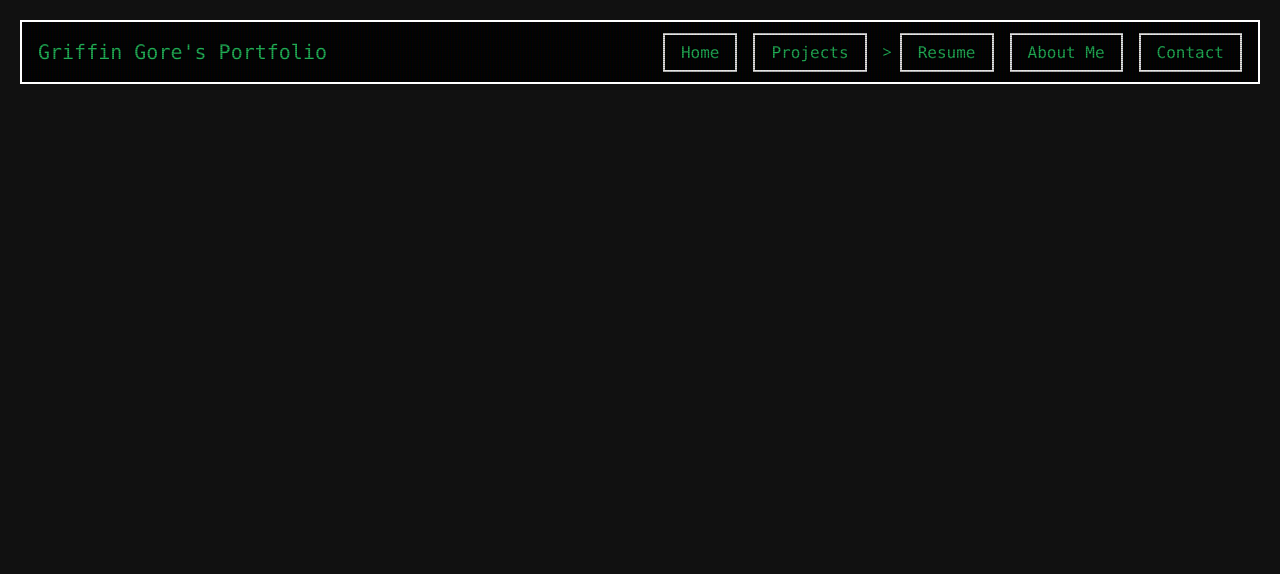
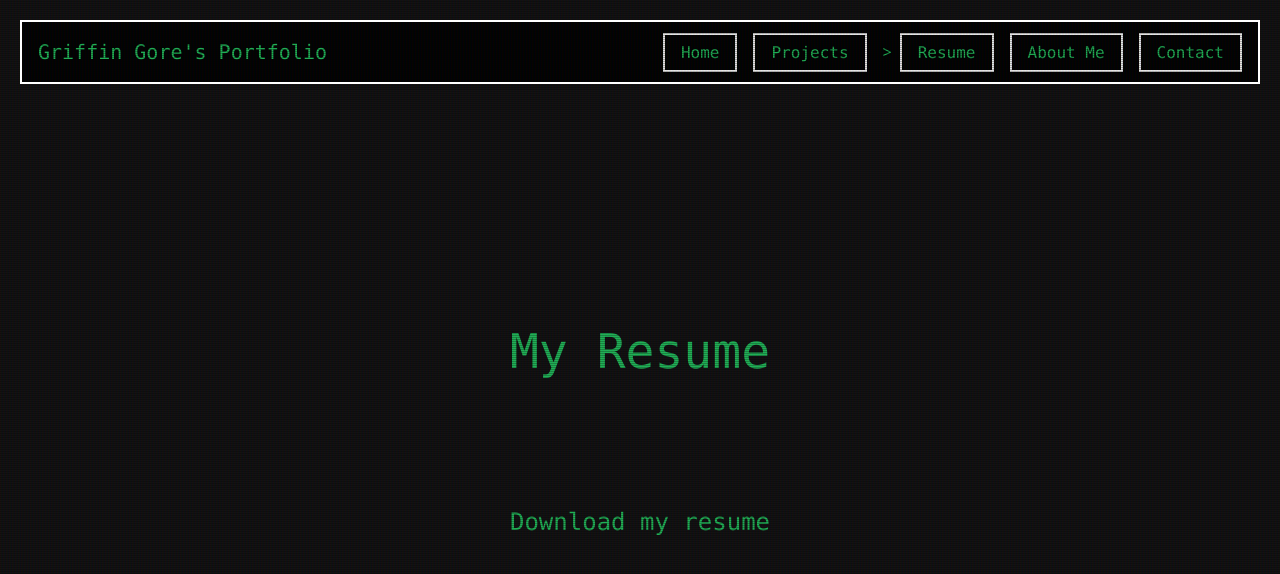
Before and after one commit to liq543/React-Portfolio, a React (Create React App) app: page /resume in a window 1280 px wide. Shown: the top 574 px of the page. Built offline with nearby package versions, Linux system fonts and the light colour scheme.

Commit message:
Resume added

```diff
--- a/public/index.html
+++ b/public/index.html
@@ -28,7 +28,7 @@
       work correctly both with client-side routing and a non-root public URL.
       Learn how to configure a non-root public URL by running `npm run build`.
     -->
-    <title>React App</title>
+    <title>Griffin Gore's Portfolio</title>
   </head>
   <body>
     <noscript>You need to enable JavaScript to run this app.</noscript>
--- a/src/App.js
+++ b/src/App.js
@@ -11,6 +11,7 @@ import ContactScreen from './ContactScreen';
 import LoadingTerminal from './LoadingTerminal';
 import ProjectsScreen from './ProjectScreen';
 import Home from './Home'; // Make sure to import the Home component you've created
+import ResumeScreen from './ResumeScreen';
 
 function MainContent() {
     const navigate = useNavigate();
@@ -35,6 +36,7 @@ function MainContent() {
                 <Route path="/contact" element={<ContactScreen />} />
                 <Route path="/projects" element={<ProjectsScreen />} />
                 <Route path="/home" element={<Home />} />
+                <Route path="/resume" element={<ResumeScreen />} />
                 {/* You can add more routes as needed */}
             </Routes>
         </div>
--- a/src/Header.jsx
+++ b/src/Header.jsx
@@ -29,7 +29,7 @@ const Header = () => {
                 <ul className="flex gap-4">
                     <li>{renderCursor("/home")}<Link to="/home" className="text-green-500 border-white border-2 px-4 py-2 hover:bg-green-500 hover:text-black font-mono">Home</Link></li>
                     <li>{renderCursor("/projects")}<Link to="/projects" className="text-green-500 border-white border-2 px-4 py-2 hover:bg-green-500 hover:text-black font-mono">Projects</Link></li>
-                    <li>{renderCursor("/resume")}<Link to="/resume" className="text-green-500 border-white border-2 px-4 py-2 hover:bg-green-500 hover:text-black font-mono">Resume</Link></li>
+                    <li>{renderCursor("/resume")}<a href="/Griffin_Gore_Resume.pdf" target="_blank" rel="noopener noreferrer" className="text-green-500 border-white border-2 px-4 py-2 hover:bg-green-500 hover:text-black font-mono">Resume</a></li>
                     <li>{renderCursor("/about")}<Link to="/about" className="text-green-500 border-white border-2 px-4 py-2 hover:bg-green-500 hover:text-black font-mono">About Me</Link></li>
                     <li>{renderCursor("/contact")}<Link to="/contact" className="text-green-500 border-white border-2 px-4 py-2 hover:bg-green-500 hover:text-black font-mono">Contact</Link></li>
                 </ul>
@@ -44,7 +44,7 @@ const Header = () => {
                     <ul className="flex flex-col gap-4">
                         <li><Link to="/home" onClick={toggleMenu} className="text-green-500 border-white border-2 px-4 py-2 hover:bg-green-500 hover:text-black font-mono block z-10">Home</Link></li>
                         <li><Link to="/projects" onClick={toggleMenu} className="text-green-500 border-white border-2 px-4 py-2 hover:bg-green-500 hover:text-black font-mono block z-10">Projects</Link></li>
-                        <li><Link to="/resume" onClick={toggleMenu} className="text-green-500 border-white border-2 px-4 py-2 hover:bg-green-500 hover:text-black font-mono block z-10">Resume</Link></li>
+                        <li>{renderCursor("/resume")}<a href="/Griffin_Gore_Resume.pdf" target="_blank" rel="noopener noreferrer" className="text-green-500 border-white border-2 px-4 py-2 hover:bg-green-500 hover:text-black font-mono">Resume</a></li>
                         <li><Link to="/about" onClick={toggleMenu} className="text-green-500 border-white border-2 px-4 py-2 hover:bg-green-500 hover:text-black font-mono block z-10">About Me</Link></li>
                         <li><Link to="/contact" onClick={toggleMenu} className="text-green-500 border-white border-2 px-4 py-2 hover:bg-green-500 hover:text-black font-mono block z-10">Contact</Link></li>
                     </ul>
--- /dev/null
+++ b/src/ResumeScreen.jsx
@@ -0,0 +1,28 @@
+import React from 'react';
+
+const ResumeScreen = () => {
+    return (
+        <div className="container mx-auto px-4 py-4 md:py-16 lg:py-24 flex flex-col items-center justify-center min-h-screen pt-20 lg:pt-24">
+            <div className="screen-content w-full md:w-3/4 lg:w-2/3 flex flex-col items-center">
+                <h2 className="text-center text-green-500 font-mono text-3xl md:text-4xl lg:text-5xl mb-4 md:mb-6 mt-16">My Resume</h2>
+
+                <iframe
+                    src='./Griffin_Gore_Resume.pdf'
+                    title="Griffin Gore's Resume"
+                    width="100%"
+                    height="75vh"  // Adjust this height based on how much of the viewport you want the resume to occupy.
+                    className="border-none"
+                    style={{ maxWidth: '100%', overflow: 'hidden' }}
+                ></iframe>
+
+                <div className="flex justify-center mt-8">
+                    <a href='/Griffin_Gore_Resume.pdf' download target="_blank" rel="noopener noreferrer" className="text-green-500 font-mono text-xl md:text-2xl">
+                        Download my resume
+                    </a>
+                </div>
+            </div>
+        </div>
+    );
+}
+
+export default ResumeScreen;
```
Also changed, not shown: 1 other file (tests, documents, lock files or other folders).
